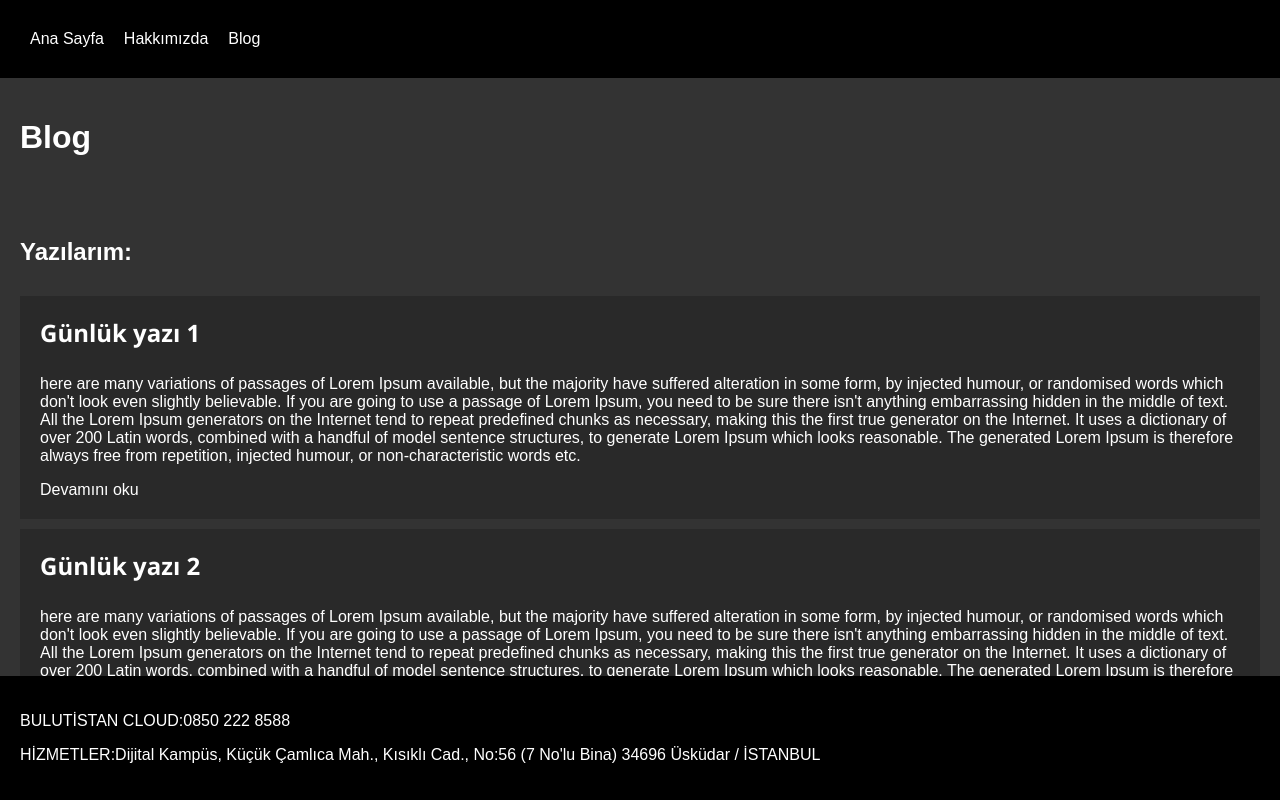
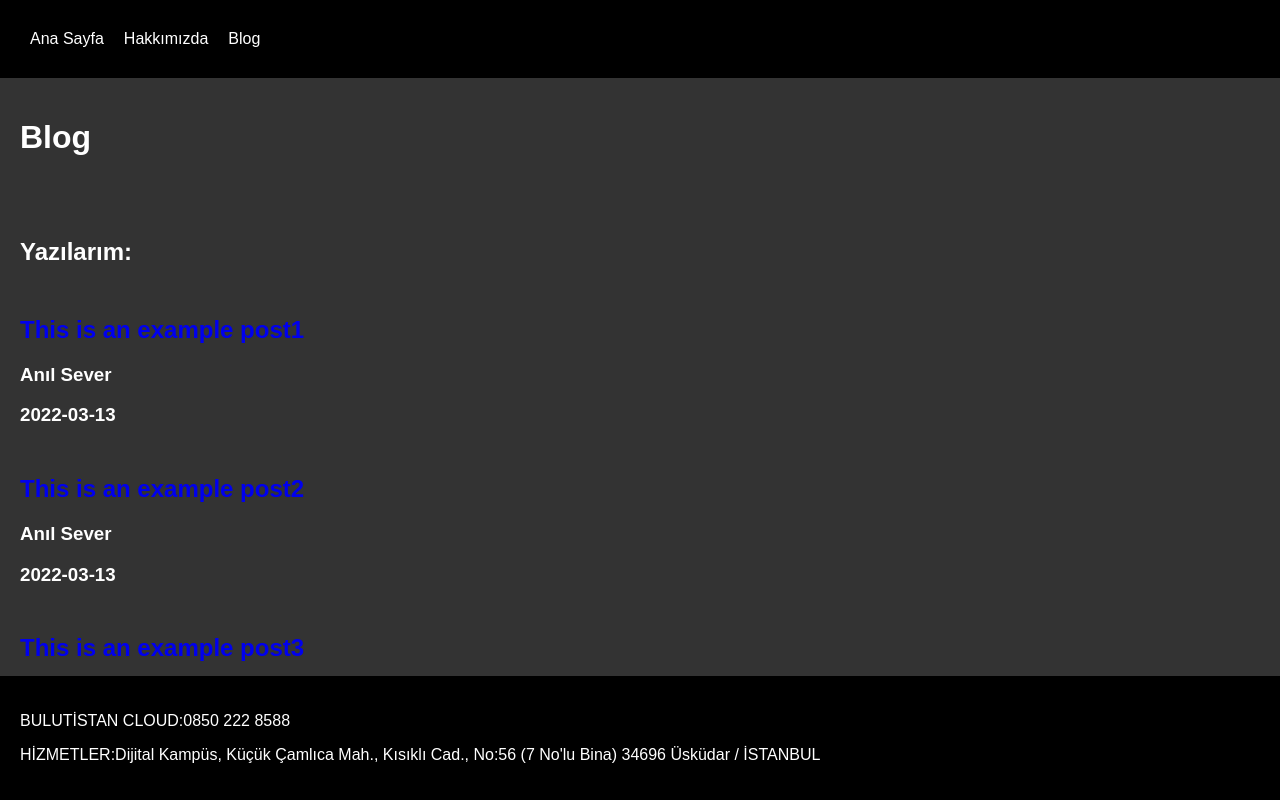
Before and after one commit to saniil/next-js-blog, a Next.js app: page /blog in a window 1280 px wide. Built offline with nearby package versions, Linux system fonts and the light colour scheme.

Commit message:
blog index düzeldi

```diff
--- a/pages/blog/[slug].js
+++ b/pages/blog/[slug].js
@@ -1,6 +1,4 @@
 import Layout from "../../components/Layout";
-import { useRouter } from "next/router";
-import Error from "next/error";
 
 import fs from "fs";
 import matter from "gray-matter";
--- a/pages/blog/index.js
+++ b/pages/blog/index.js
@@ -1,7 +1,9 @@
 import Layout from "../../components/Layout";
 import { styled } from "styled-components";
-import Button from "../../components/Button";
-import getStaticPaths from "./[slug]";
+import fs from "fs";
+import matter from "gray-matter";
+import Image from "next/image";
+import Link from "next/link";
 
 const BlogDiv = styled.div`
   background-color: rgba(0, 0, 0, 0.2);
@@ -31,20 +33,56 @@ const BlogWrapper = styled.div`
   display: grid;
   gap: 10px;
 `;
-export default function Index() {
+
+export async function getStaticProps() {
+  // get list of files from the posts folder
+  const files = fs.readdirSync("posts");
+
+  // get frontmatter & slug from each post
+  const posts = files.map((fileName) => {
+    const slug = fileName.replace(".md", "");
+    const readFile = fs.readFileSync(`posts/${fileName}`, "utf-8");
+    const { data: frontmatter } = matter(readFile);
+
+    return {
+      slug,
+      frontmatter,
+    };
+  });
+
+  // Return the pages static props
+  return {
+    props: {
+      posts,
+    },
+  };
+}
+
+export default function Index({ posts }) {
   return (
     <div>
       <Layout title={"Blog"}>
         <h2>Yazılarım:</h2>
 
         <BlogWrapper>
-          {blogContents.map((item, index) => (
-            <BlogDiv key={index}>
-              <H2>{item.title}</H2>
-              <p>{item.text}</p>
-              <Button href={`/blog/${item.href}`}>Devamını oku</Button>
-            </BlogDiv>
-          ))}
+          {posts.map((post) => {
+            //extract slug and frontmatter
+            const { slug, frontmatter } = post;
+            //extract frontmatter properties
+            const { title, author, category, date, bannerImage, tags } =
+              frontmatter;
+
+            //JSX for individual blog listing
+            return (
+              <article key={title}>
+                <Link href={`/blog/${slug}`}>
+                  <h1>{title}</h1>
+                </Link>
+                <h3>{author}</h3>
+                <h3>{date}</h3>
+              </article>
+            );
+          })}
         </BlogWrapper>
       </Layout>
     </div>
```
